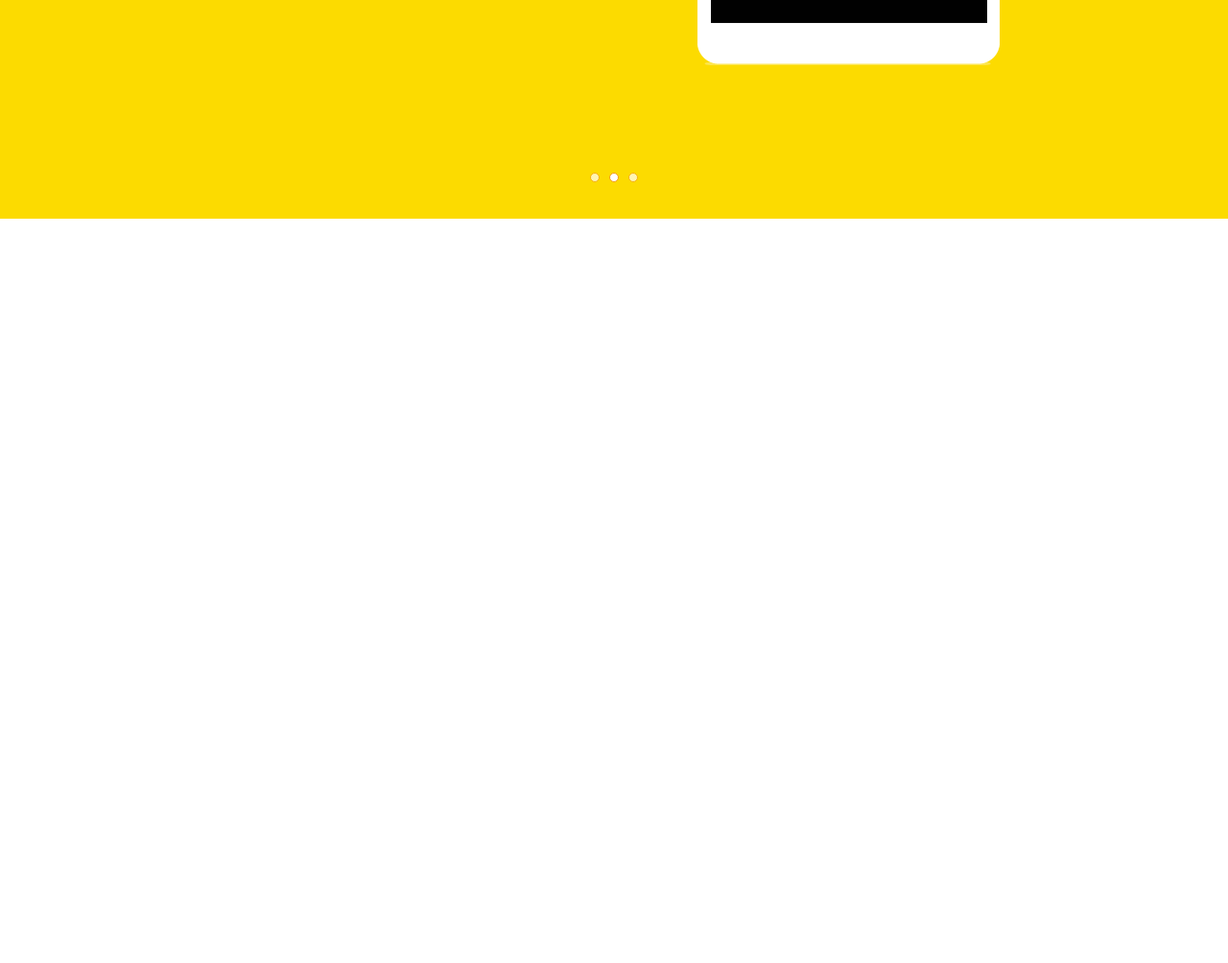
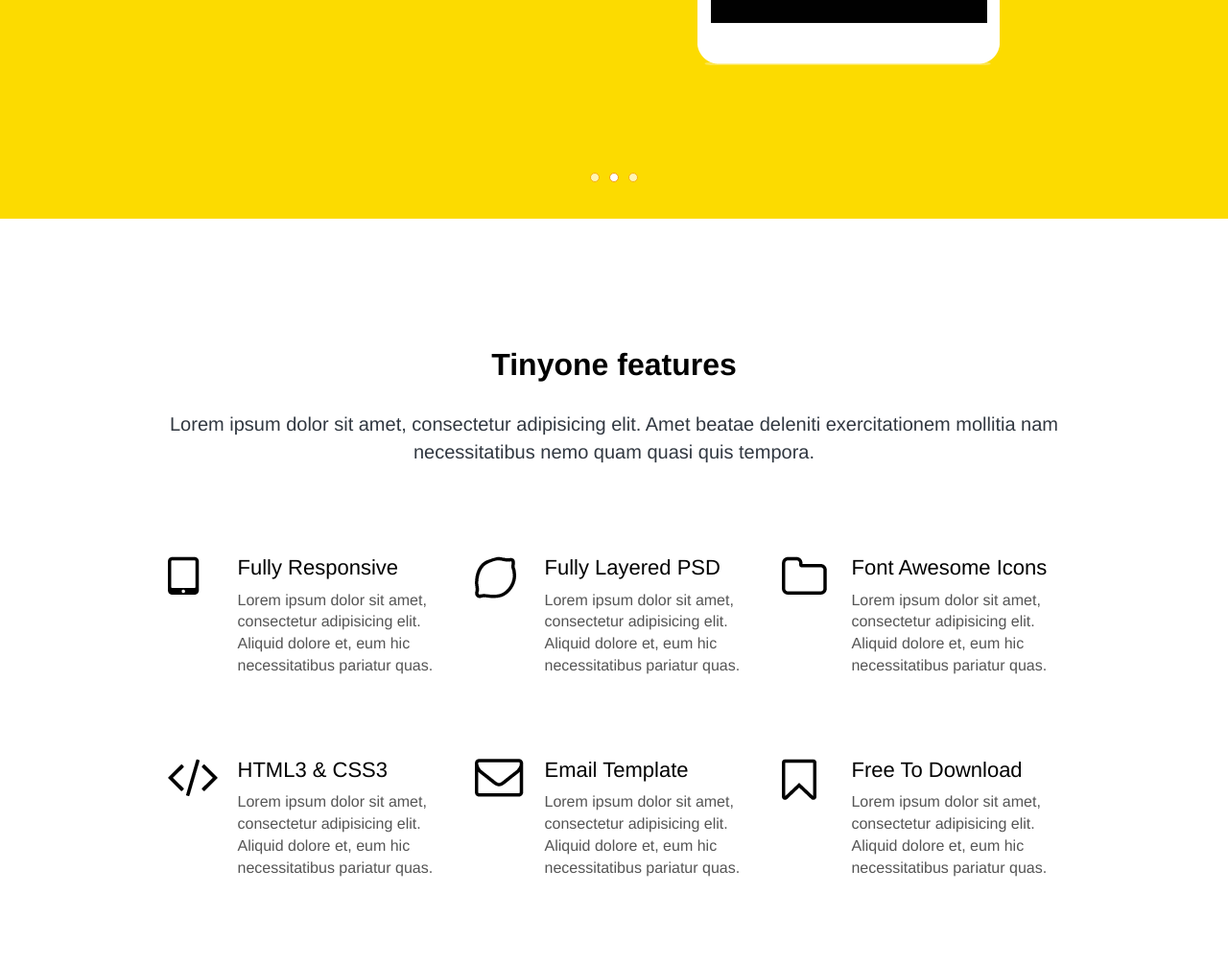
Before and after one commit to prezlyataa/tinyone_4th, a plain HTML site: page index.html in a window 1280 px wide. Shown: the part 524-1528 px from the top of the page at 96% size. Before the commit the page ends 800 px from the top, so only its background shows below. Drawn offline with nearby package versions, Linux system fonts and the light colour scheme.

Commit message:
features

```diff
--- a/css/main.css
+++ b/css/main.css
@@ -121,8 +121,14 @@ body,
 
 .navbar-header .navbar-brand,
 .navbar-collapse .navbar-nav li a,
-.fade-carousel .item .left_part h3{
+.fade-carousel .item .left_part h3,
+.head_text {
     font-weight: bold;
+}
+
+.head_text {
+    font-size: 32px;
+    padding-bottom: 20px;
 }
 
 .simple_text {
@@ -247,7 +253,7 @@ body,
 .fade-carousel .slides .slide-1,
 .fade-carousel .slides .slide-2,
 .fade-carousel .slides .slide-3 {
-    height: 100vh;
+    height: 650px;
     background-size: cover;
     background-position: center center;
     background-repeat: no-repeat;
@@ -264,6 +270,50 @@ body,
 @media screen and (max-width: 640px){
     .hero h1 { font-size: 4em; }
 }
+
+
+
+/*   Features   */
+
+
+.features {
+    padding-top: 115px;
+    background-color: #fff;
+    padding-bottom: 75px;
+}
+
+.intro_text {
+    text-align: center;
+    padding-bottom: 85px;
+}
+
+.prod {
+    padding-bottom: 75px;
+}
+
+.prod_text h4 {
+    font-size: 22px;
+    margin-top: 0;
+}
+
+.prod_img,
+.prod_text {
+    display: inline-block;
+}
+
+.prod_img {
+    width: 25%;
+}
+
+.prod_text {
+    width: 75%;
+    float: right;
+}
+
+
+
+
+
 
 
 /*   Media squares   */
--- a/index.html
+++ b/index.html
@@ -119,6 +119,71 @@
             </div>
         </div>
 
+        <div class="features clearfix">
+            <div class="wrapper">
+                <div class="intro_text">
+                    <h3 class="head_text">Tinyone features</h3>
+                    <p class="simple_text">Lorem ipsum dolor sit amet, consectetur adipisicing elit. Amet beatae deleniti exercitationem mollitia nam necessitatibus nemo quam quasi quis tempora.</p>
+                </div>
+                <div class="blocks">
+                    <div class="prod col-md-4 col-sm-6 col-xs-12">
+                        <div class="prod_img">
+                            <img src="img/icon-font-1.png" alt="img">
+                        </div>
+                        <div class="prod_text">
+                            <h4>Fully Responsive</h4>
+                            <p class="lorem_text">Lorem ipsum dolor sit amet, consectetur adipisicing elit. Aliquid dolore et, eum hic necessitatibus pariatur quas.</p>
+                        </div>
+                    </div>
+                    <div class="prod col-md-4 col-sm-6 col-xs-12">
+                        <div class="prod_img">
+                            <img src="img/icon-font-2.png" alt="img">
+                        </div>
+                        <div class="prod_text">
+                            <h4>Fully Layered PSD</h4>
+                            <p class="lorem_text">Lorem ipsum dolor sit amet, consectetur adipisicing elit. Aliquid dolore et, eum hic necessitatibus pariatur quas.</p>
+                        </div>
+                    </div>
+                    <div class="prod col-md-4 col-sm-6 col-xs-12">
+                        <div class="prod_img">
+                            <img src="img/icon-font-3.png" alt="img">
+                        </div>
+                        <div class="prod_text">
+                            <h4>Font Awesome Icons</h4>
+                            <p class="lorem_text">Lorem ipsum dolor sit amet, consectetur adipisicing elit. Aliquid dolore et, eum hic necessitatibus pariatur quas.</p>
+                        </div>
+                    </div>
+                    <div class="prod col-md-4 col-sm-6 col-xs-12">
+                        <div class="prod_img">
+                            <img src="img/icon-font-4.png" alt="img">
+                        </div>
+                        <div class="prod_text">
+                            <h4>HTML3 & CSS3</h4>
+                            <p class="lorem_text">Lorem ipsum dolor sit amet, consectetur adipisicing elit. Aliquid dolore et, eum hic necessitatibus pariatur quas.</p>
+                        </div>
+                    </div>
+                    <div class="prod col-md-4 col-sm-6 col-xs-12">
+                        <div class="prod_img">
+                            <img src="img/icon-font-5.png" alt="img">
+                        </div>
+                        <div class="prod_text">
+                            <h4>Email Template</h4>
+                            <p class="lorem_text">Lorem ipsum dolor sit amet, consectetur adipisicing elit. Aliquid dolore et, eum hic necessitatibus pariatur quas.</p>
+                        </div>
+                    </div>
+                    <div class="prod col-md-4 col-sm-6 col-xs-12">
+                        <div class="prod_img">
+                            <img src="img/icon-font-6.png" alt="img">
+                        </div>
+                        <div class="prod_text">
+                            <h4>Free To Download</h4>
+                            <p class="lorem_text">Lorem ipsum dolor sit amet, consectetur adipisicing elit. Aliquid dolore et, eum hic necessitatibus pariatur quas.</p>
+                        </div>
+                    </div>
+                </div>
+            </div>
+        </div>
+
         <script src="https://code.jquery.com/jquery-1.12.0.min.js"></script>
         <script>window.jQuery || document.write('<script src="js/vendor/jquery-1.12.0.min.js"><\/script>')</script>
         <script src="js/plugins.js"></script>
```
Also changed, not shown: img/icon-font-1.png (added), img/icon-font-2.png (added), img/icon-font-3.png (added), img/icon-font-4.png (added), img/icon-font-5.png (added), img/icon-font-6.png (added).
